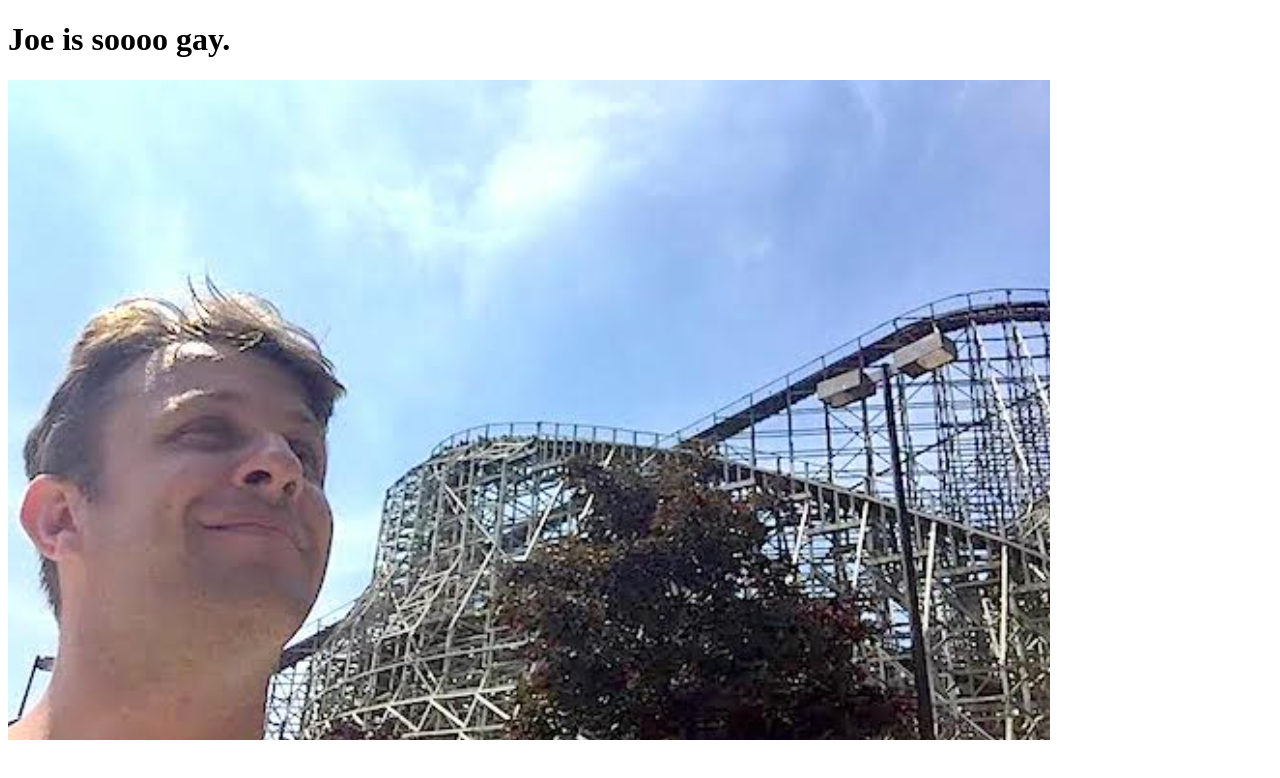
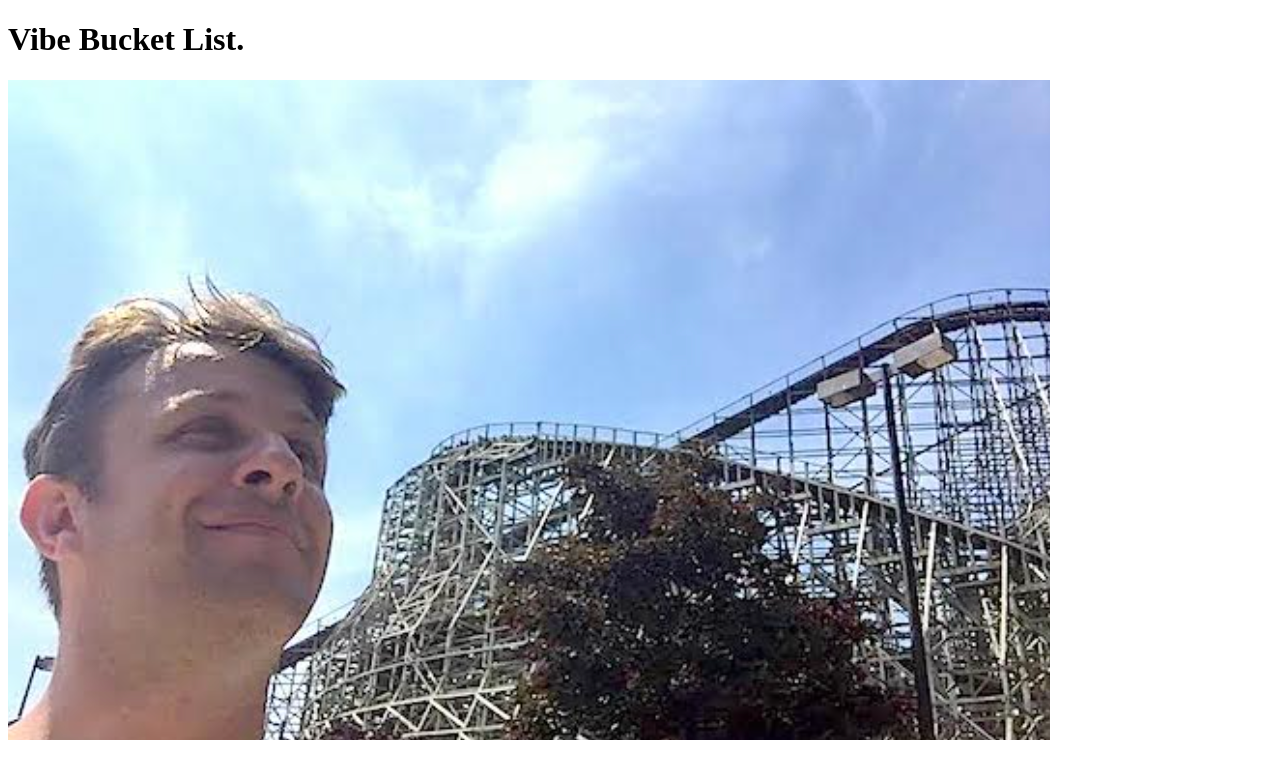
Before and after one commit to aidanpatrickkane/liskeydotorg, a plain HTML site: page index.html in a window 1280 px wide. Drawn offline with Linux system fonts and the light colour scheme.

Commit message:
Vibe Bucket List.

```diff
--- a/index.html
+++ b/index.html
@@ -7,7 +7,7 @@
 </head>
 <body>
     <main>
-        <h1>Joe is soooo gay.</h1>
+        <h1>Vibe Bucket List.</h1>
         <img src="park.png" alt="adele">
     </main>
 </body>
```
